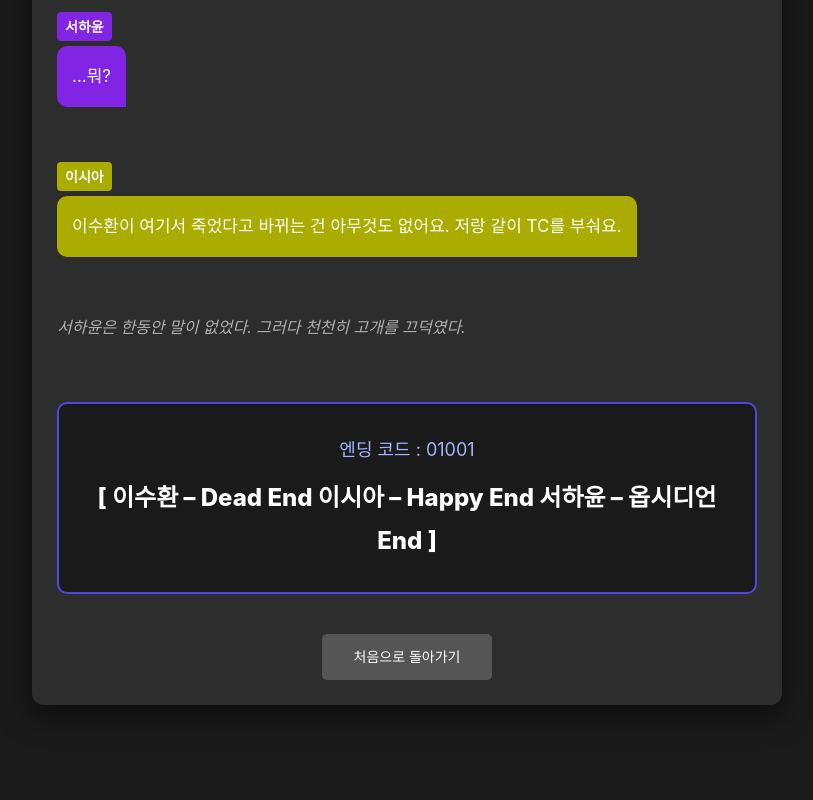
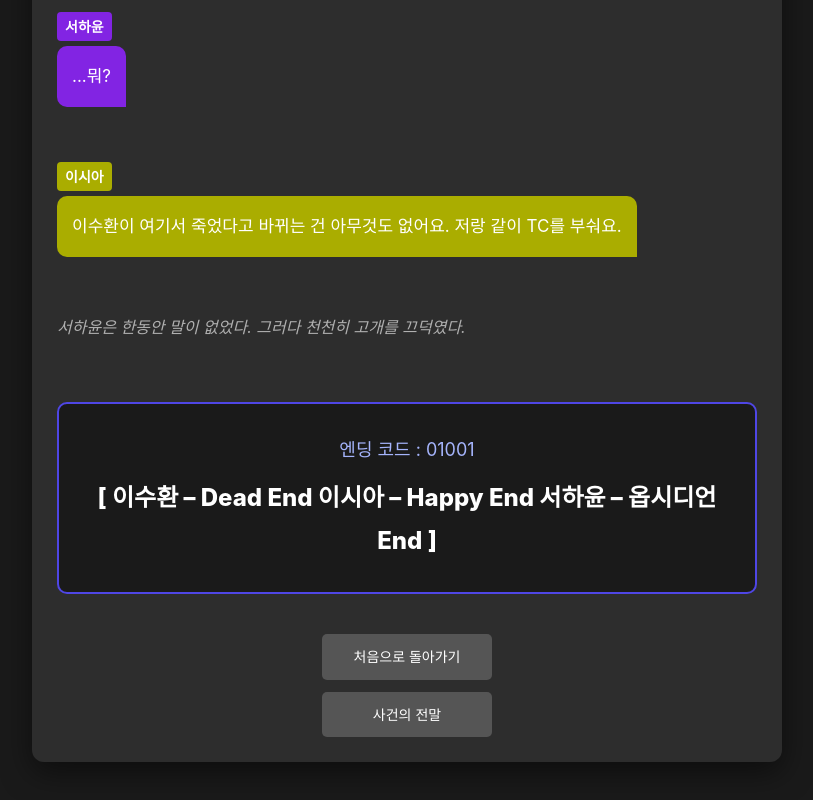
Before and after one commit to mink5228627-star/chain, a plain HTML site: page result_01001.html in a window 1280 px wide. Shown: the part 1849-2649 px from the top of the page, without its empty margins (233-1046 px from the left). Before the commit the page ends 2624 px from the top, so only its background shows below. Drawn offline with Linux system fonts and the light colour scheme.

Commit message:
Add case archive link after epilogue 01001

```diff
--- a/result_01001.html
+++ b/result_01001.html
@@ -307,6 +307,7 @@
         </div>
 
         <a href="index.html" class="back-btn">처음으로 돌아가기</a>
+        <a href="https://mink5228627-star.github.io/Immortalresult/" class="back-btn" style="margin-top: 12px;">사건의 전말</a>
     </div>
 
 </body>
```
